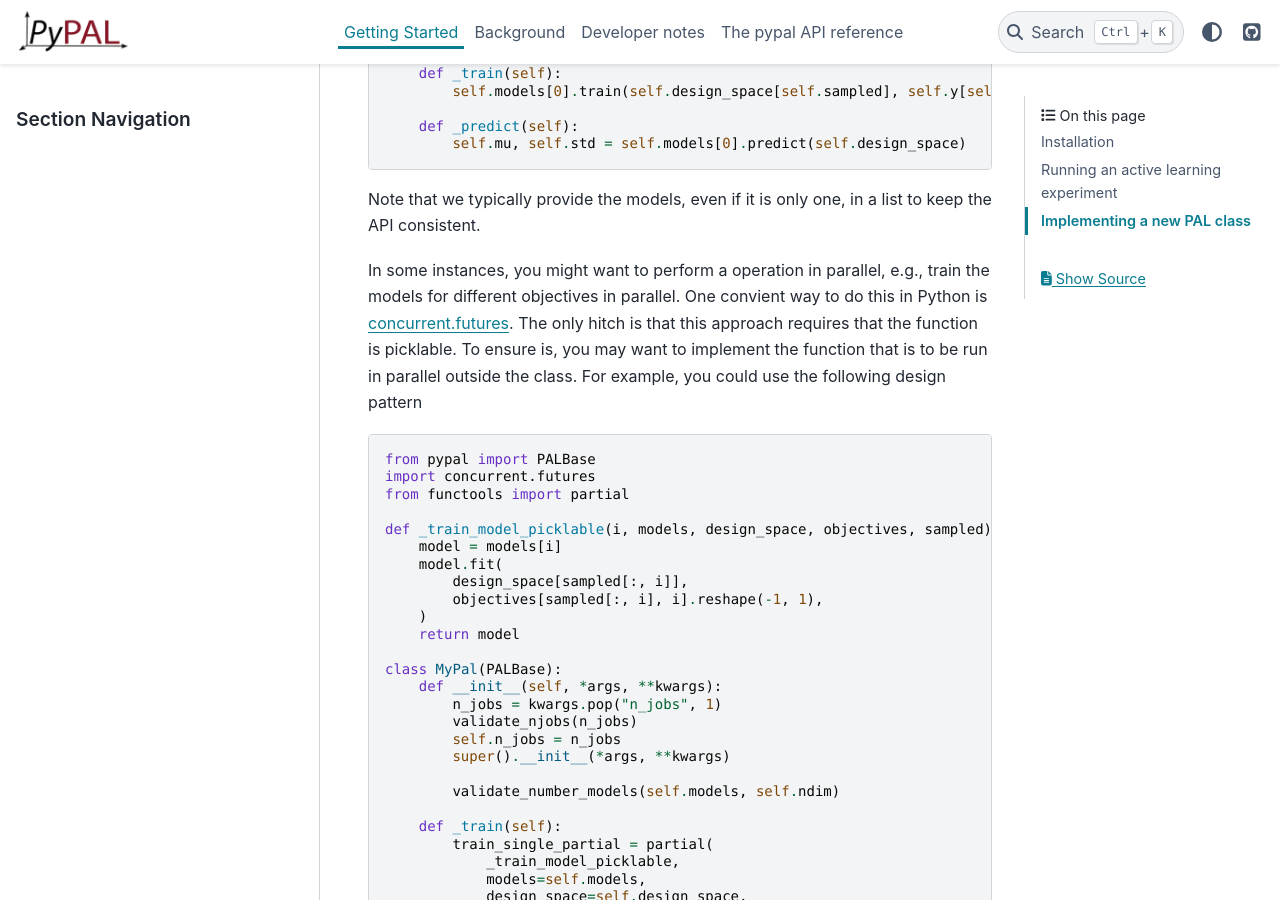
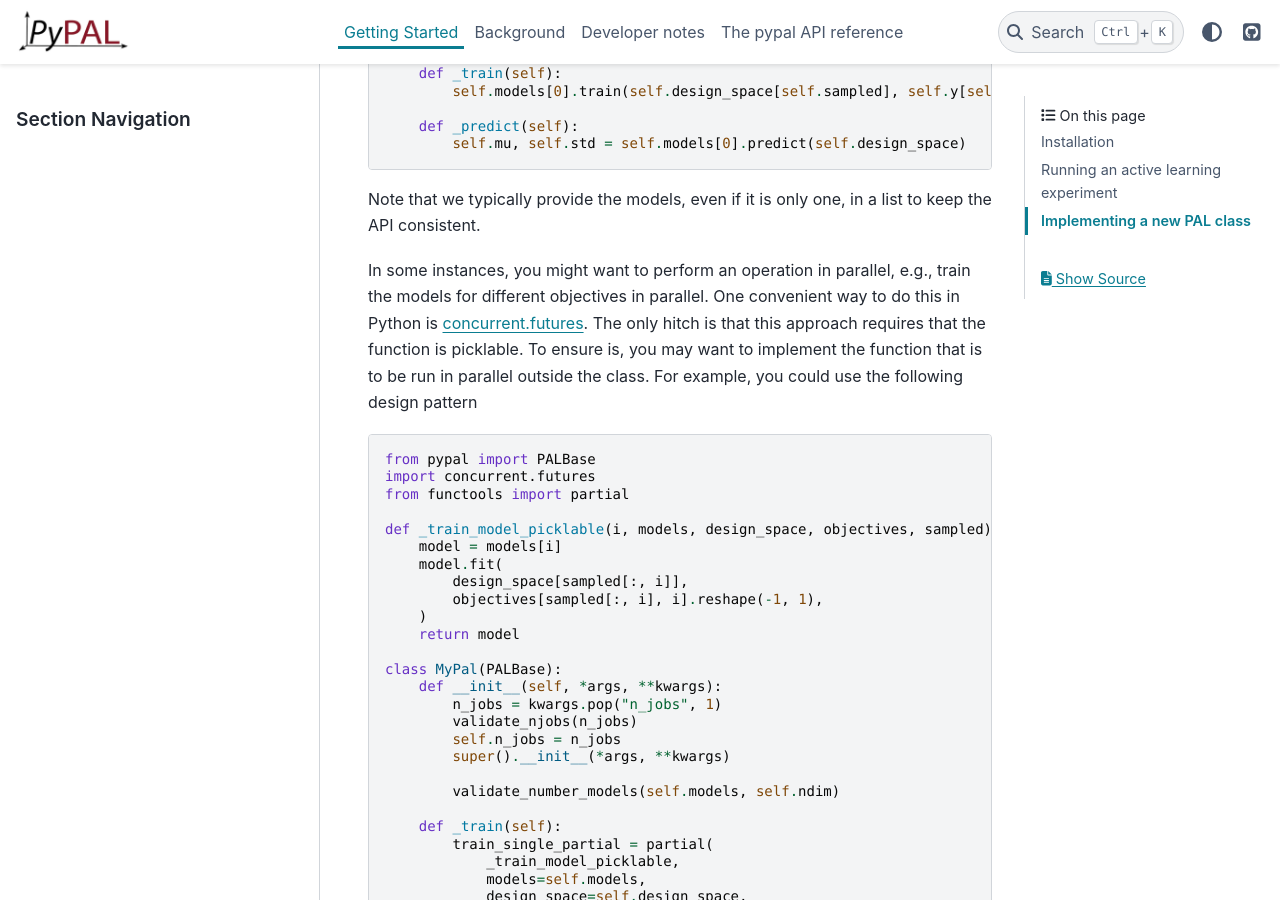
Before and after one commit to kjappelbaum/pyepal, a Sphinx documentation site: the page built from docs/getting_started.rst, in a window 1280 px wide and 900 px high, scrolled down 4188 px. Built offline with Sphinx 7.4.7 and the PyData theme 0.15.4, drawn with Linux system fonts in a browser that asks for light colours; some of the changed text lies outside the part shown.

```diff
--- a/docs/getting_started.rst
+++ b/docs/getting_started.rst
@@ -26,7 +26,7 @@
 
 If you use a Gaussian process model built with `sklearn` or `GPy` you can use a pre-built class and follow the following steps:
 
-1. For each objective create a model (if you want to use a coregionalized model you of course only need to create one)
+1. For each objective create a model (if you want to use a coregionalized model you, of course, only need to create one)
 
 2. Sample a few initial points from your design space. In practice, you can use the `get_maxmin_samples` or `get_kmeans_samples` utilities for that. Assuming that `X` is a `np.array` if the descriptors/features
 
@@ -156,7 +156,7 @@
 
 Note that we typically provide the models, even if it is only one, in a list to keep the API consistent.
 
-In some instances, you might want to perform a operation in parallel, e.g., train the models for different objectives in parallel. One convient way to do this in Python is `concurrent.futures <https://docs.python.org/3/library/concurrent.futures.html>`_. The only hitch is that this approach requires that the function is picklable. To ensure is, you may want to implement the function that is to be run in parallel outside the class. For example, you could use the following design pattern
+In some instances, you might want to perform an operation in parallel, e.g., train the models for different objectives in parallel. One convenient way to do this in Python is `concurrent.futures <https://docs.python.org/3/library/concurrent.futures.html>`_. The only hitch is that this approach requires that the function is picklable. To ensure is, you may want to implement the function that is to be run in parallel outside the class. For example, you could use the following design pattern
 
 .. code-block:: python
 
```
Also changed, not shown: 1 other file.
